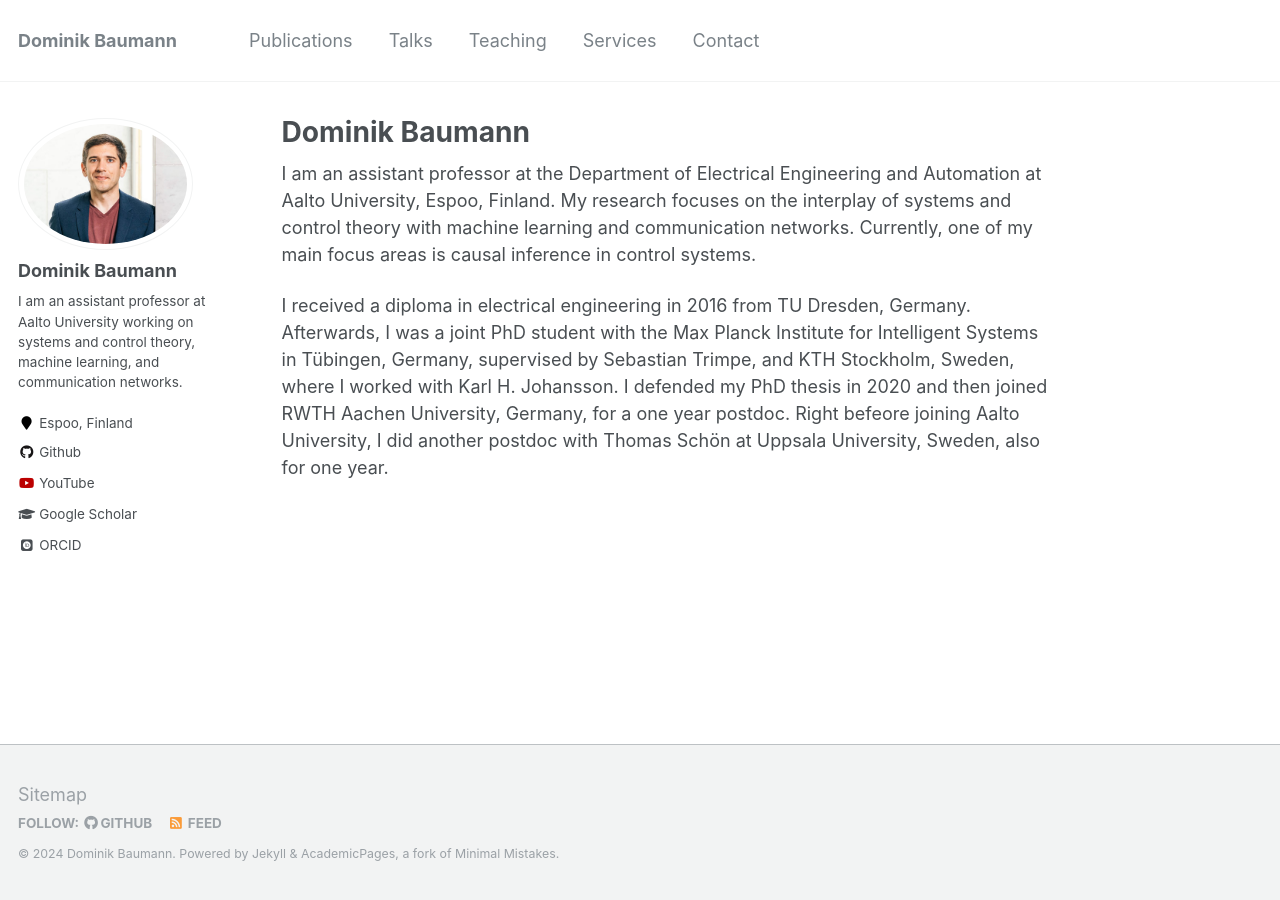
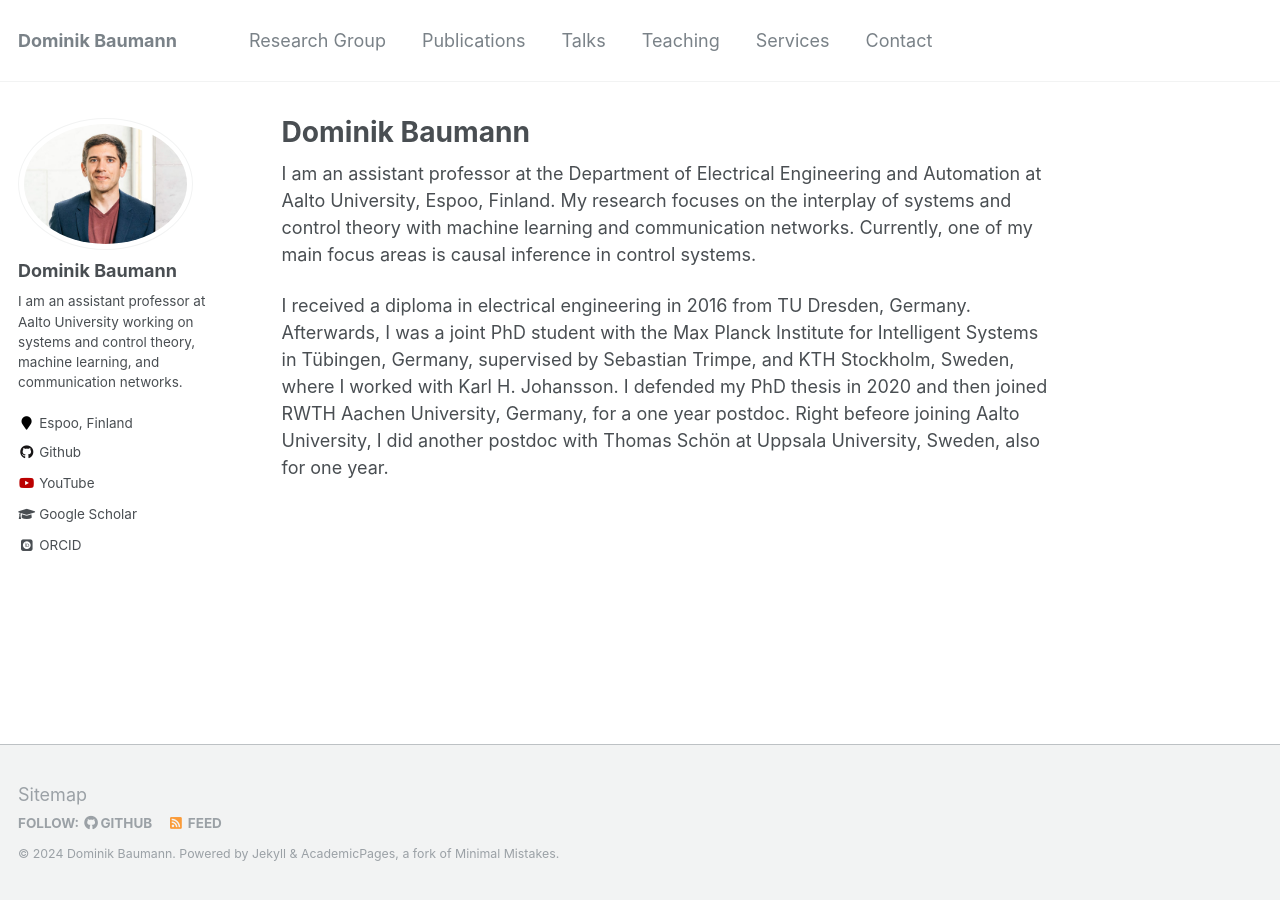
Before and after one commit to baumanndominik/baumanndominik.github.io, a Jekyll site: the page built from _pages/about.md, in a window 1280 px wide. Built offline with Jekyll 4.4.1, drawn with Linux system fonts in a browser that asks for light colours; some web fonts are replaced.

Commit message:
new structure

```diff
--- a/_data/navigation.yml
+++ b/_data/navigation.yml
@@ -1,5 +1,8 @@
 # main links links
 main:
+  - title: "Research Group"
+    url: "/research_group/"
+
   - title: "Publications"
     url: /publications/
 
```
Also changed, not shown: README.md (deleted, +0 -3 lines), 6 other files.
